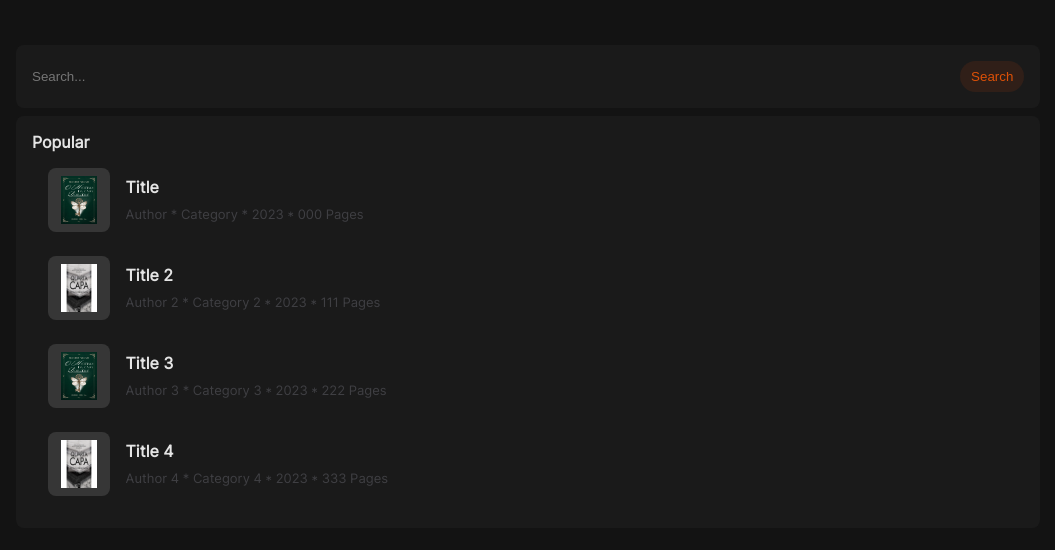
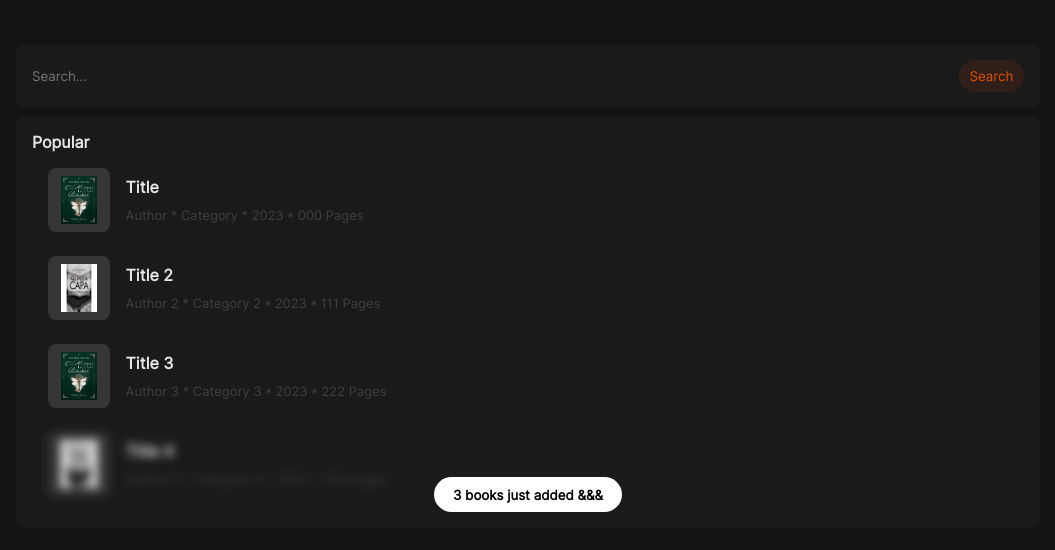
Before and after one commit to GustavoRCarvalho/vueSearchList, a Vue app: page / in a window 1280 px wide. Shown: the part 114-664 px from the top of the page, without its empty margins (112-1167 px from the left). Built offline with nearby package versions, Linux system fonts and the light colour scheme.

Commit message:
add: notification button and normalize font on inputs and buttons

```diff
--- a/src/App.vue
+++ b/src/App.vue
@@ -1,87 +1,15 @@
 <template>
-  <LimitContent>
-    <SearchComponent />
-    <ListComponent>
-      <template v-for="(value, index) in listItems" v-bind:key="value.title">
-        <ListItemComponent
-          v-if="showAllList(index)"
-          :src="value.src"
-          :title="value.title"
-          :author="value.author"
-          :category="value.category"
-          :year="value.year"
-          :pages="value.pages"
-      /></template>
-    </ListComponent>
-  </LimitContent>
+  <SearchPage />
 </template>
 
 <script>
-import SearchComponent from "./components/SearchComponent.vue"
-import ListComponent from "./components/ListComponent.vue"
-import ListItemComponent from "./components/ListItemComponent.vue"
-import LimitContent from "./components/LimitContent.vue"
-import capaLivro from "./assets/images/capaLivro.webp"
-import capaLivro2 from "./assets/images/capaLivro2.webp"
-
-const listItems = [
-  {
-    src: capaLivro,
-    title: "Title",
-    author: "Author",
-    category: "Category",
-    year: "2023",
-    pages: "000",
-  },
-  {
-    src: capaLivro2,
-    title: "Title 2",
-    author: "Author 2",
-    category: "Category 2",
-    year: "2023",
-    pages: "111",
-  },
-  {
-    src: capaLivro,
-    title: "Title 3",
-    author: "Author 3",
-    category: "Category 3",
-    year: "2023",
-    pages: "222",
-  },
-  {
-    src: capaLivro2,
-    title: "Title 4",
-    author: "Author 4",
-    category: "Category 4",
-    year: "2023",
-    pages: "333",
-  },
-  {
-    src: capaLivro,
-    title: "Title 5",
-    author: "Author 5",
-    category: "Category 5",
-    year: "2023",
-    pages: "444",
-  },
-]
+import SearchPage from "./components/SearchPage.vue"
 
 export default {
   name: "App",
-  components: {
-    SearchComponent,
-    ListItemComponent,
-    ListComponent,
-    LimitContent,
-  },
-  data() {
-    return {
-      listItems: listItems,
-    }
-  },
-  methods: {
-    showAllList: (number) => number < 4,
+  components: { SearchPage },
+  mounted() {
+    document.title = "Vue Search App"
   },
 }
 </script>
@@ -108,6 +36,7 @@ body {
   --background-gray-medium-light: #252525;
   --background-gray-light: #363636;
   --background-red-dark: #301f18;
+  --background-white-light: #fff;
   --color-white-medium: #e4e4e4;
   --color-red-medium: #dd5107;
   --color-gray-medium: #3f3f43;
--- a/src/components/ListComponent.vue
+++ b/src/components/ListComponent.vue
@@ -4,11 +4,14 @@
     <ul class="listComponent">
       <slot></slot>
     </ul>
+    <NotificationList />
   </div>
 </template>
 
 <script>
-export default {}
+import NotificationList from "./NotificationList.vue"
+
+export default { components: { NotificationList } }
 </script>
 
 <style>
@@ -18,6 +21,7 @@ export default {}
 }
 .listComponentContainer {
   background-color: var(--background-gray-medium);
+  position: relative;
 
   padding: 1em;
   margin-top: 0.5em;
--- /dev/null
+++ b/src/components/NotificationList.vue
@@ -0,0 +1,37 @@
+<template>
+  <div class="notificationBlur">
+    <button class="notificationButton">3 books just added &&&</button>
+  </div>
+</template>
+
+<style>
+.notificationBlur {
+  position: absolute;
+  bottom: 0;
+  left: 0;
+
+  display: flex;
+  align-items: flex-end;
+  justify-content: center;
+
+  backdrop-filter: blur(5px);
+
+  padding-bottom: 1em;
+  height: 6em;
+  width: 100%;
+}
+.notificationButton {
+  background-color: var(--background-white-light);
+
+  font-family: Inter, Helvetica, Arial, sans-serif;
+  font-weight: bold;
+
+  padding-block: 0.7em;
+  padding-inline: 1.4em;
+
+  border: none;
+  border-radius: 5em;
+
+  cursor: pointer;
+}
+</style>
--- a/src/components/SearchComponent.vue
+++ b/src/components/SearchComponent.vue
@@ -15,6 +15,7 @@
   border-radius: 0.5em;
 }
 .inputSearch {
+  font-family: Inter, Helvetica, Arial, sans-serif;
   border: none;
   outline: none;
   padding: 0;
@@ -27,6 +28,8 @@
   background-color: var(--background-red-dark);
   color: var(--color-red-medium);
 
+  font-family: Inter, Helvetica, Arial, sans-serif;
+
   padding-block: 0.6em;
   padding-inline: 0.8em;
 
--- /dev/null
+++ b/src/components/SearchPage.vue
@@ -0,0 +1,87 @@
+<template>
+  <LimitContent>
+    <SearchComponent />
+    <ListComponent>
+      <template v-for="(value, index) in listItems" v-bind:key="value.title">
+        <ListItemComponent
+          v-if="showAllList(index)"
+          :src="value.src"
+          :title="value.title"
+          :author="value.author"
+          :category="value.category"
+          :year="value.year"
+          :pages="value.pages"
+      /></template>
+    </ListComponent>
+  </LimitContent>
+</template>
+
+<script>
+import SearchComponent from "./SearchComponent.vue"
+import ListComponent from "./ListComponent.vue"
+import ListItemComponent from "./ListItemComponent.vue"
+import LimitContent from "./LimitContent.vue"
+import capaLivro from "../assets/images/capaLivro.webp"
+import capaLivro2 from "../assets/images/capaLivro2.webp"
+
+const listItems = [
+  {
+    src: capaLivro,
+    title: "Title",
+    author: "Author",
+    category: "Category",
+    year: "2023",
+    pages: "000",
+  },
+  {
+    src: capaLivro2,
+    title: "Title 2",
+    author: "Author 2",
+    category: "Category 2",
+    year: "2023",
+    pages: "111",
+  },
+  {
+    src: capaLivro,
+    title: "Title 3",
+    author: "Author 3",
+    category: "Category 3",
+    year: "2023",
+    pages: "222",
+  },
+  {
+    src: capaLivro2,
+    title: "Title 4",
+    author: "Author 4",
+    category: "Category 4",
+    year: "2023",
+    pages: "333",
+  },
+  {
+    src: capaLivro,
+    title: "Title 5",
+    author: "Author 5",
+    category: "Category 5",
+    year: "2023",
+    pages: "444",
+  },
+]
+
+export default {
+  name: "SearchPage",
+  components: {
+    SearchComponent,
+    ListItemComponent,
+    ListComponent,
+    LimitContent,
+  },
+  data() {
+    return {
+      listItems: listItems,
+    }
+  },
+  methods: {
+    showAllList: (number) => number < 4,
+  },
+}
+</script>
```
